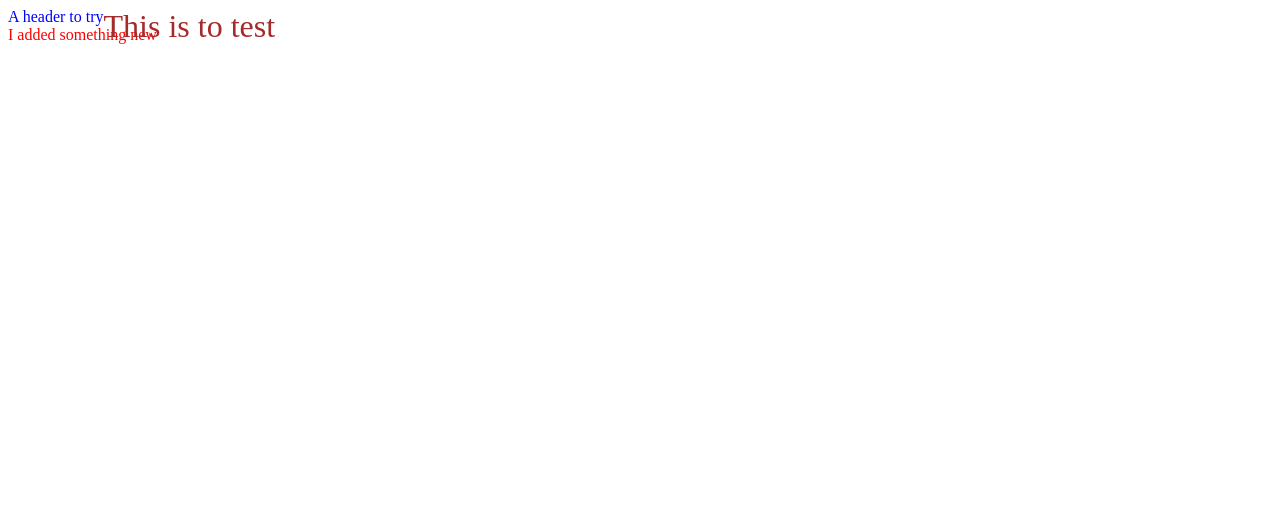
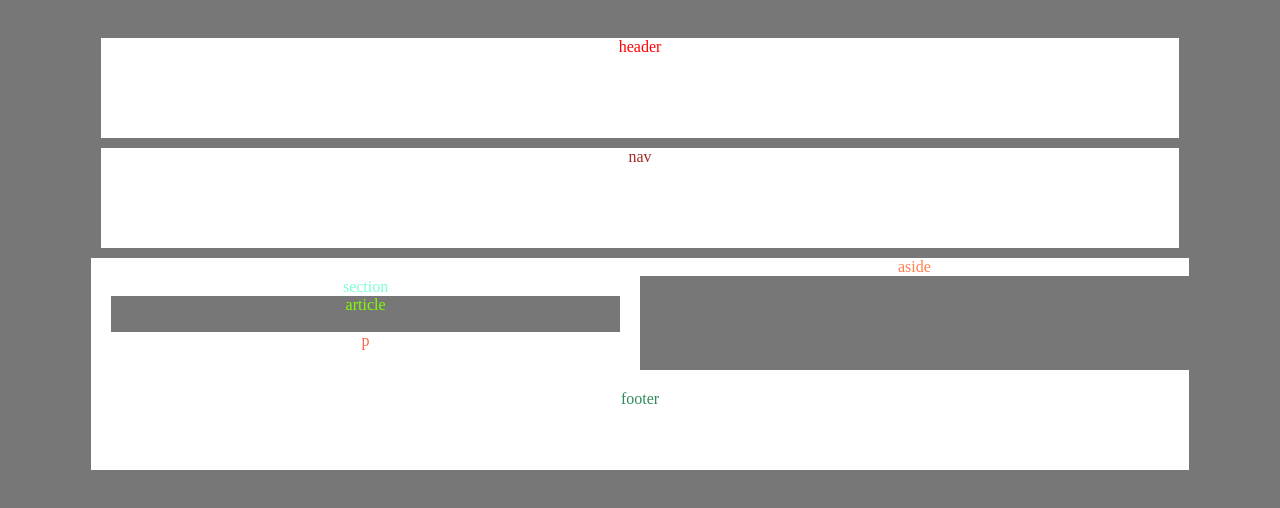
Before and after one commit to svigil/HW-Wireframe, a plain HTML site: page index.html in a window 1280 px wide. Drawn offline with Linux system fonts and the light colour scheme.

Commit message:
does this work?

```diff
--- a/index.html
+++ b/index.html
@@ -3,22 +3,75 @@
 
 <head>
   <meta charset="UTF-8">
-  <title>Homework1</title>
+  <title>HW Wireframe</title>
+  <link rel="stylesheet" type="text/css" href="reset.css">
   <link rel="stylesheet" type="text/css" href="style.css">
 
 </head>
 
-    <body>
-        A header to try
-    <div1>
+<body style="background-color: #777;text-align: center">
+
+    <!-- Wrapper -->
+    <div class="wrapper">
+
+    <header>
+        header
+    </header>
+
+    <section id="nav">
+        nav
+    </section>
+
+    <div1 class="section" >
+        section
+        <section id="article">
+            article
+            <section id="h1,h2,h3">
+                h1,h2,h3
+            </section>
+
+            <section id="p">
+                p
+            </section>
+        </section>
+    </div1>
+
+    <section id="aside">
+        aside
+    </section>
+
+
+
+    <!-- <section id="article">
+        article
+    </section> -->
+
+    <!-- <section id="h1,h2,h3">
+        h1,h2,h3
+    </section>
+
+    <section id="p">
+        p
+    </section> -->
+
+    <section id="footer">
+        footer
+    </section>
+
+
+</div>
+
+
+
+    <!-- <div1>
         This is to test
     </div1>
         <br>
     <div>
         I added something new
-    </div>
-    </body>
+    </div> -->
 
+</body>
 
 
 </html>
--- a/style.css
+++ b/style.css
@@ -1,15 +1,96 @@
+* {
+    box-sizing: border-box;
+    text-align: center;
+    color: #777;
+
+}
+
 body{
 
-    color: blue;
+    /* font-size: 24px;
+    line-height: 32px;
+    position: relative; */
+    color: #777;
+    backface-visibility: visible;
+
 }
 
-div{
+header{
 
+    /* padding: 10%; */
+    height: 100px;
+    margin: 10px;
+    background: white;
     color:red;
+
 }
-div1{
+#nav{
 
+    /* padding: 10%; */
+    height: 100px;
+    margin: 10px;
     color: brown;
-    position: fixed;
-    font-size: 200%;
+    background: white;
+
 }
+
+.wrapper{
+    width: 90%;
+    height: 90%;
+    padding: 20px;
+    margin: 0 auto;
+
+}
+
+.section{
+    float: left;
+    width: 50%;
+    padding: 20px;
+    margin: 0 auto;
+    color: aquamarine;
+    background: white;
+    border: blue;
+}
+
+#aside{
+    float: left;
+    width: 50%;
+    color: coral;
+    background: white;
+}
+
+#article{
+
+    height: 66%;
+    position: relative;
+    color: chartreuse;
+    background: #777;
+
+}
+
+#h1,h2,h3{
+
+    height: 33.3%;
+    position: relative;
+    color: hotpink;
+    background: white;
+}
+
+#p{
+
+    height: 33.3%;
+    position: relative;
+    color: tomato;
+    background: white;
+
+}
+
+#footer{
+
+    padding: 20px;
+    height: 100px;
+    color: seagreen;
+    clear: both;
+    background: white;
+
+}
```
